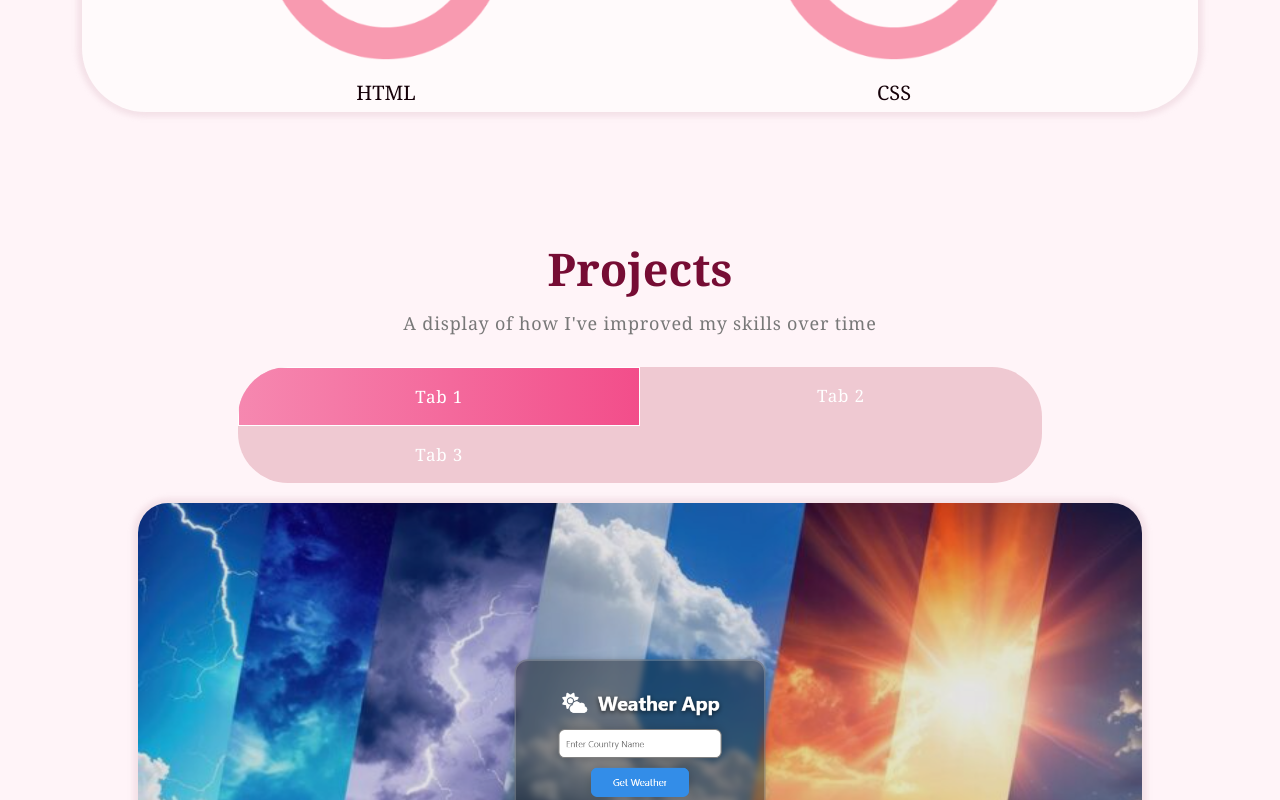
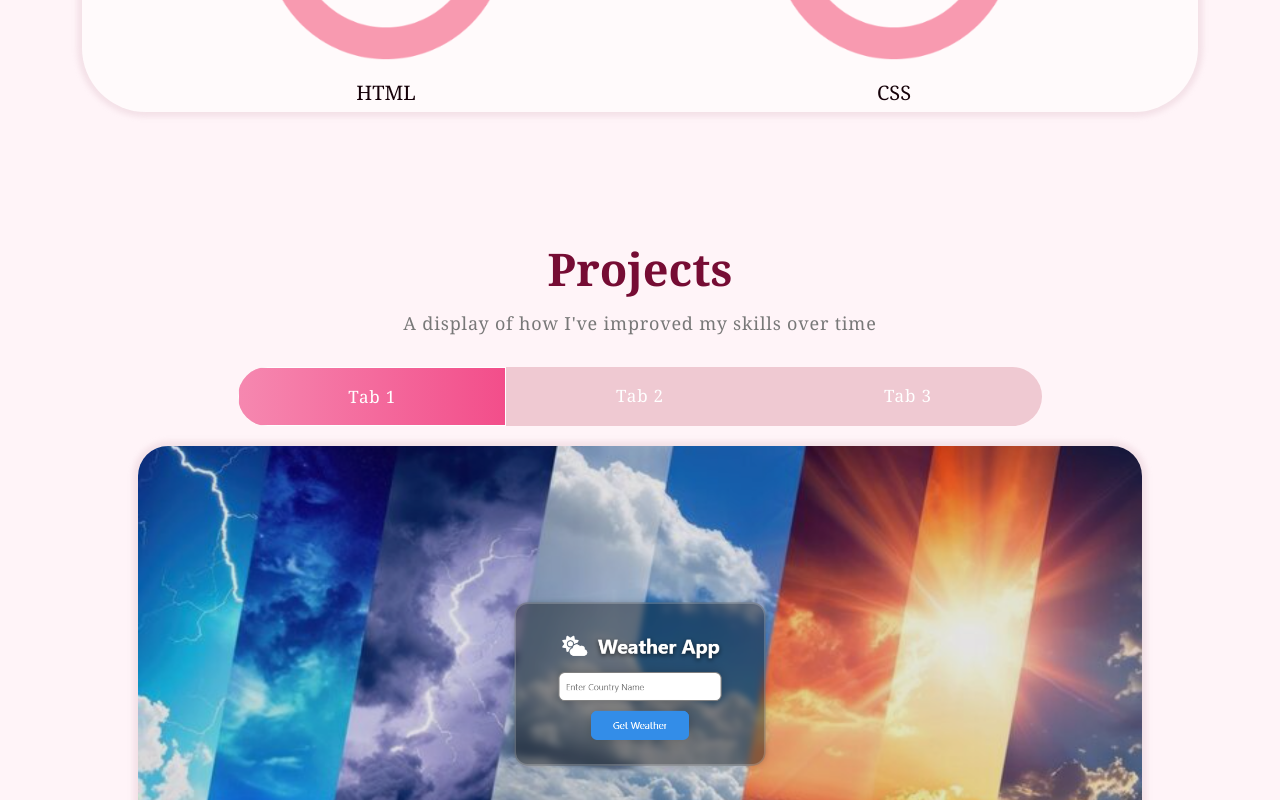
Before and after one commit to Malak-M-Abdulwahab/personalpage, a React (Create React App) app: page / in a window 1280 px wide. Shown: the part 1238-2038 px from the top of the page. Built offline with nearby package versions, Linux system fonts and the light colour scheme.

Commit message:
forgot to change the css

```diff
--- a/src/App.css
+++ b/src/App.css
@@ -291,7 +291,7 @@ span.navbar-text {
 }
 
 .project .nav.nav-pills .nav-item {
-  width: 50%;
+  width: 33.333%;
   /* adjust width according to the number of projects */
 }
 
```
